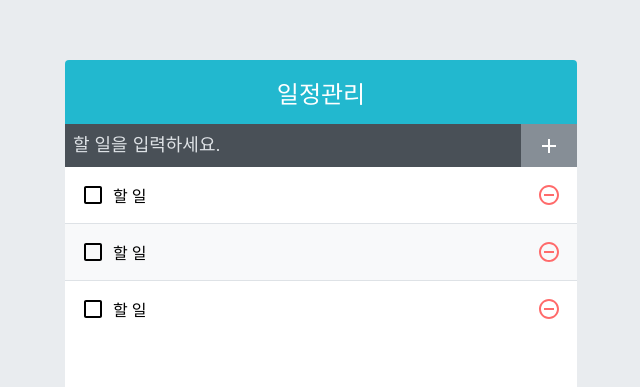
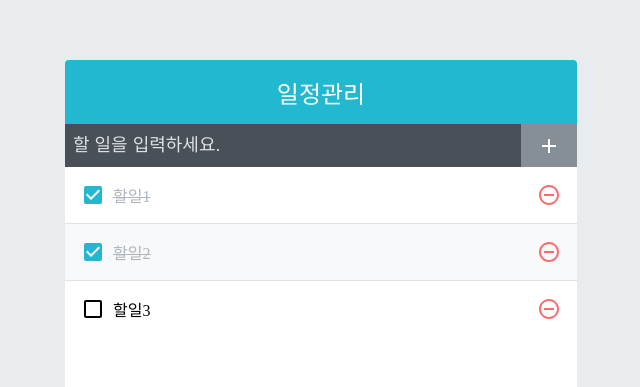
Before and after one commit to kimkyutae99/React, a React (Create React App) app in the folder todo-app/: page / in a window 1280 px wide. Shown: the top 387 px of the page, without its empty margins (319-959 px from the left). Built offline with nearby package versions, Linux system fonts and the light colour scheme.

Commit message:
[react-dev] TodoListItem Props를 통해 전달 받은 데이터 표시

```diff
--- a/todo-app/src/components/TodoListItem.js
+++ b/todo-app/src/components/TodoListItem.js
@@ -5,13 +5,16 @@
   MdCheckBox,
   MdRemoveCircleOutline,
 } from 'react-icons/md';
+import cn from 'classnames';
 
-const TodoListItem = () => {
+const TodoListItem = ({ todo }) => {
+  const { text, checked } = todo;
+
   return (
     <div className='TodoListItem'>
-      <div className='checkbox'>
-        <MdCheckBoxOutlineBlank></MdCheckBoxOutlineBlank>
-        <div className='text'>할 일</div>
+      <div className={cn('checkbox', { checked })}>
+        {checked ? <MdCheckBox /> : <MdCheckBoxOutlineBlank />}
+        <div className='text'>{text}</div>
       </div>
       <div className='remove'>
         <MdRemoveCircleOutline></MdRemoveCircleOutline>
```
